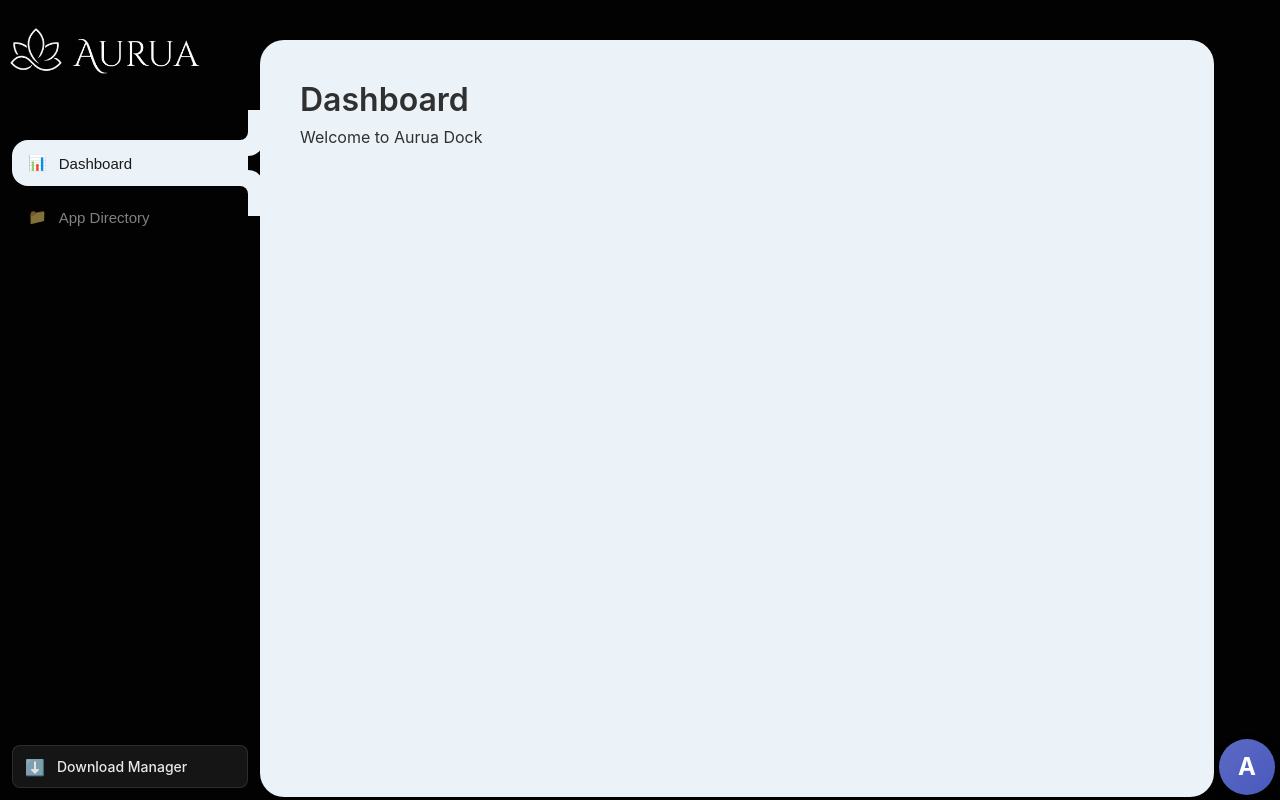
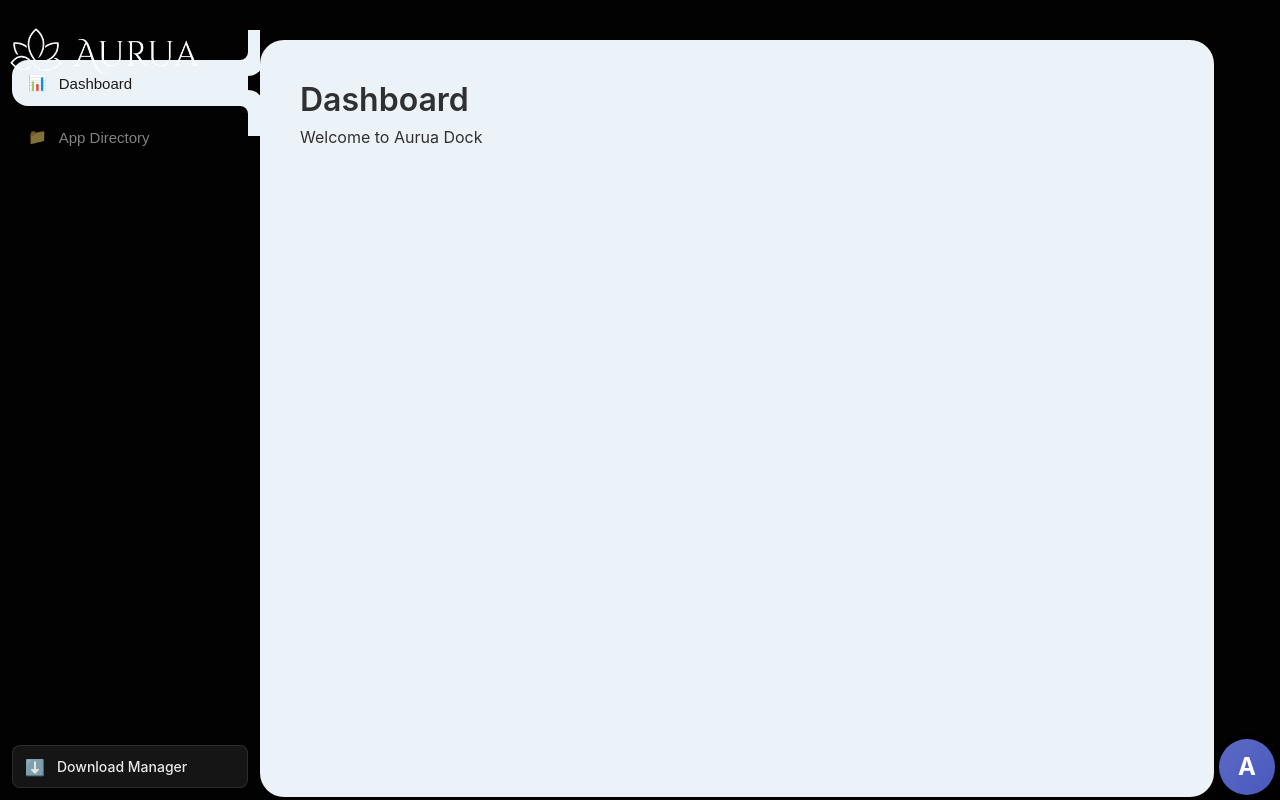
Before and after one commit to AuruaHQ/aurua-dock, a React (Vite) app: page / in a window 1280 px wide. Built offline with nearby package versions, Linux system fonts and the light colour scheme.

Commit message:
Move Dashboard and App Directory navigation items higher in sidebar

```diff
--- a/src/components/Sidebar/Sidebar.css
+++ b/src/components/Sidebar/Sidebar.css
@@ -10,7 +10,7 @@
 
 .sidebar-nav {
   flex: 1;
-  padding: 140px 12px 16px 12px;
+  padding: 60px 12px 16px 12px;
   overflow-y: auto;
 }
 
```
